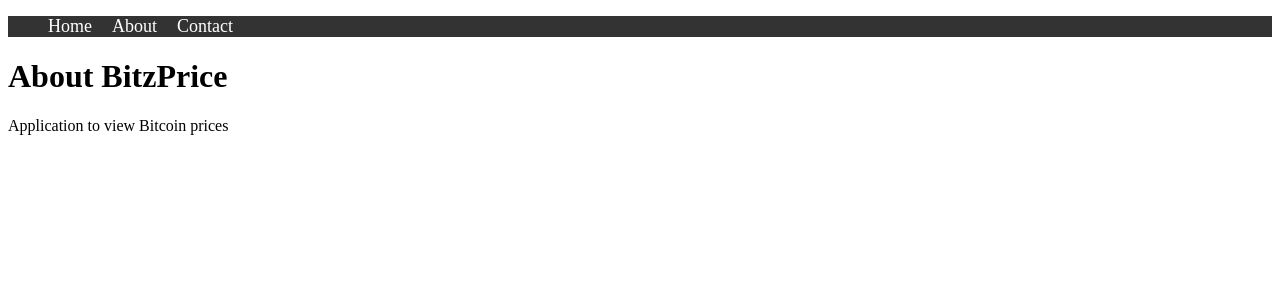
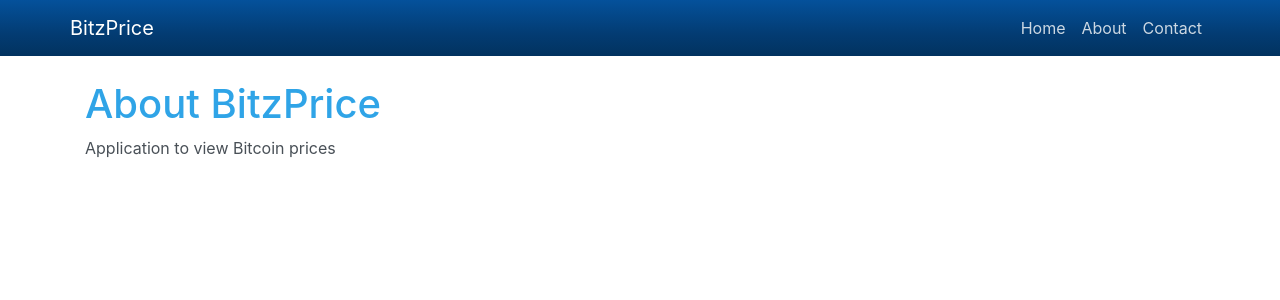
Before and after one commit to abdulahiroble/bitzprice, a Next.js app: page /about in a window 1280 px wide. Shown: the top 300 px of the page. Built offline with nearby package versions, Linux system fonts and the light colour scheme.

Commit message:
display bitoin rates for US

```diff
--- a/components/Layout.js
+++ b/components/Layout.js
@@ -1,11 +1,19 @@
+import Head from "next/head";
 import React from "react";
 import Nav from "./nav";
 
 const Layout = props => {
   return (
     <div>
+      <Head>
+        <title>BitzPrice</title>
+        <link
+          rel="stylesheet"
+          href="https://bootswatch.com/4/cerulean/bootstrap.min.css"
+        />
+      </Head>
       <Nav />
-      {props.children}
+      <div className="container">{props.children}</div>
     </div>
   );
 };
--- a/components/nav.js
+++ b/components/nav.js
@@ -2,43 +2,31 @@
 import Link from "next/link";
 
 const Nav = () => (
-  <nav>
-    <ul>
-      <li>
+  <nav className="navbar navbar-expand navbar-dark bg-dark mb-4">
+    <div className="container">
+      <a className="navbar-brand" href="#">
+        BitzPrice
+      </a>
+      <div className="collapse navbar-collapse">
+        <ul className="navbar-nav ml-auto">
+          <li className="nav-item">
             <Link href="/">
-          <a>Home</a>
+              <a className="nav-link">Home</a>
             </Link>
           </li>
-      <li>
+          <li className="nav-item">
             <Link href="/about">
-          <a>About</a>
+              <a className="nav-link">About</a>
             </Link>
           </li>
-      <li>
+          <li className="nav-item">
             <Link href="/contact">
-          <a>Contact</a>
+              <a className="nav-link">Contact</a>
             </Link>
           </li>
         </ul>
-
-    <style jsx>{`
-      ul {
-        background: #333;
-        color: #fff;
-        list-style: none;
-        display: flex;
-      }
-
-      ul li {
-        font-size: 18px;
-        margin-right: 20px;
-      }
-
-      ul li a {
-        color: #fff;
-        text-decoration: none;
-      }
-    `}</style>
+      </div>
+    </div>
   </nav>
 );
 
--- a/package.json
+++ b/package.json
@@ -8,6 +8,7 @@
     "start": "next start"
   },
   "dependencies": {
+    "isomorphic-unfetch": "^3.0.0",
     "next": "9.1.6",
     "react": "16.12.0",
     "react-dom": "16.12.0"
```
Also changed, not shown: components/Prices.js (added, +23 -0 lines), pages/index.js (+16 -7 lines), 1 other file (tests, documents, lock files or other folders). Lines whose indentation alone changed are shown as unchanged.
